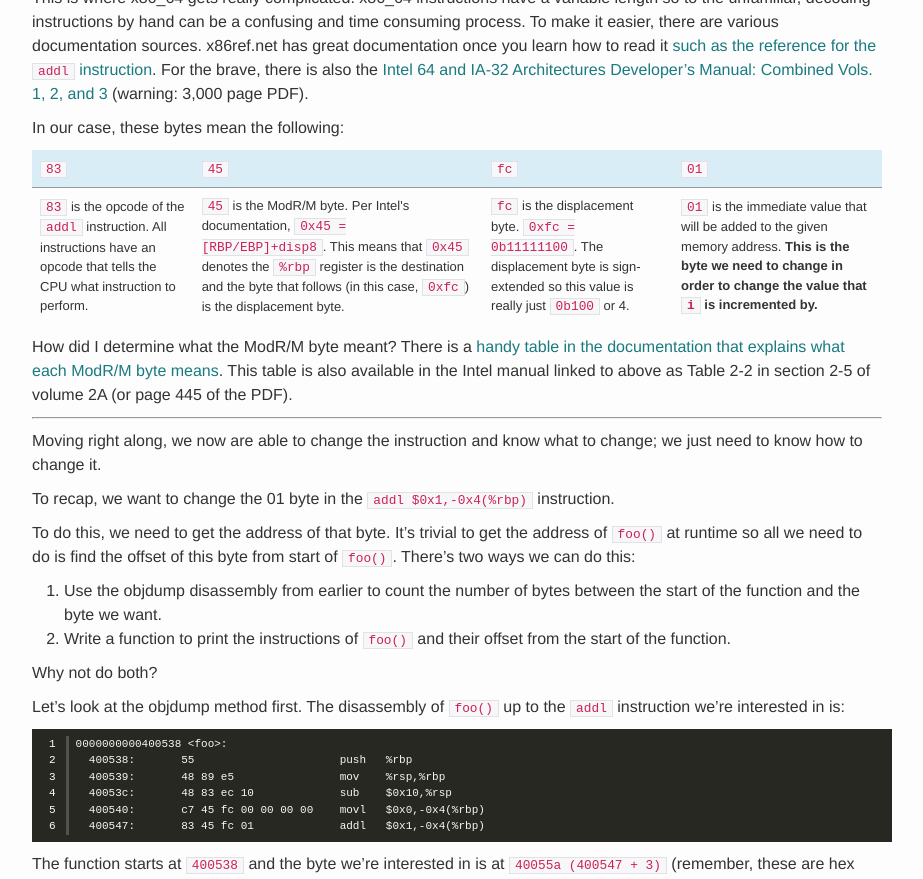
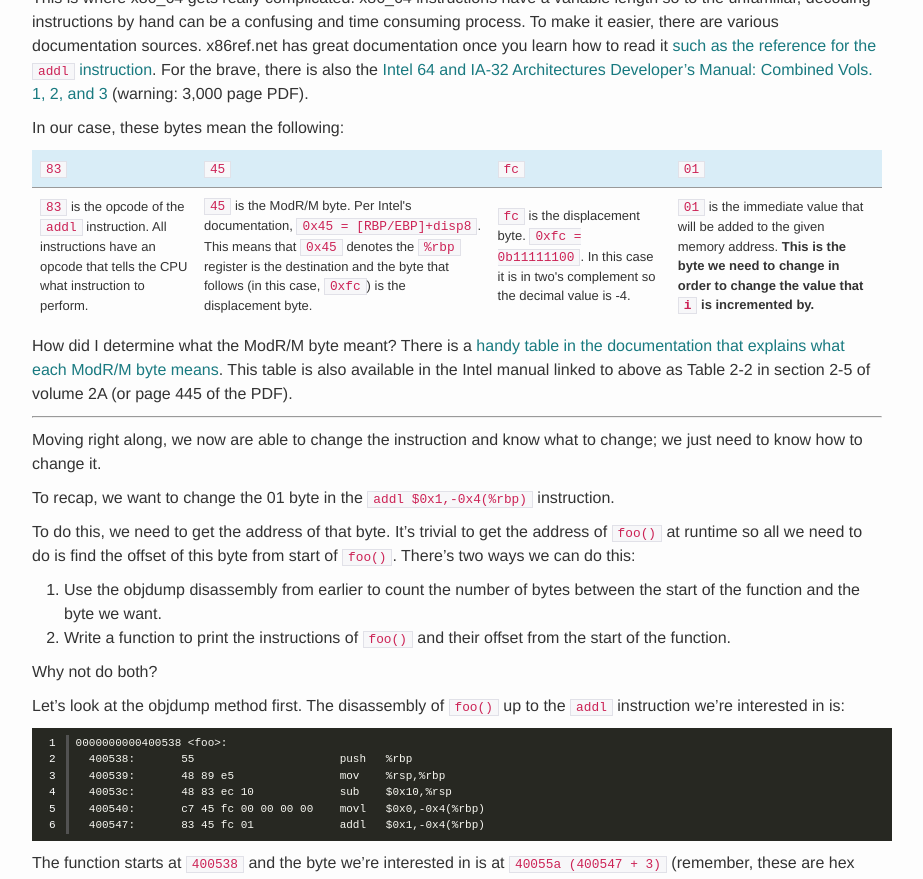
Before and after one commit to shanet/blog, a Jekyll site: the page built from _posts/2013-12-29-writing-a-self-mutating-x86_64-c-program.md, in a window 1280 px wide and 900 px high, scrolled down 3424 px, cut to the strip 21-900 px from the top of the window. Shown: the whole strip, without its empty margins (183-1106 px from the left). Built offline with Jekyll 4.4.1, drawn with Linux system fonts in a browser that asks for light colours.

Commit message:
fix displacement value decoding explanation

```diff
--- a/_posts/2013-12-29-writing-a-self-mutating-x86_64-c-program.md
+++ b/_posts/2013-12-29-writing-a-self-mutating-x86_64-c-program.md
@@ -166,7 +166,7 @@ In our case, these bytes mean the following:
     <tr>
       <td><code>83</code> is the opcode of the <code>addl</code> instruction. All instructions have an opcode that tells the CPU what instruction to perform.</td>
       <td><code>45</code> is the ModR/M byte. Per Intel's documentation, <code>0x45 = [RBP/EBP]+disp8</code>. This means that <code>0x45</code> denotes the <code>%rbp</code> register is the destination and the byte that follows (in this case, <code>0xfc</code>) is the displacement byte.</td>
-      <td><code>fc</code> is the displacement byte. <code>0xfc = 0b11111100</code>. The displacement byte is sign-extended so this value is really just <code>0b100</code> or 4.</td>
+      <td><code>fc</code> is the displacement byte. <code>0xfc = 0b11111100</code>. In this case it is in two's complement so the decimal value is -4.</td>
       <td><code>01</code> is the immediate value that will be added to the given memory address. <strong>This is the byte we need to change in order to change the value that <code>i</code> is incremented by.</strong></td>
     </tr>
   </tbody>
```
